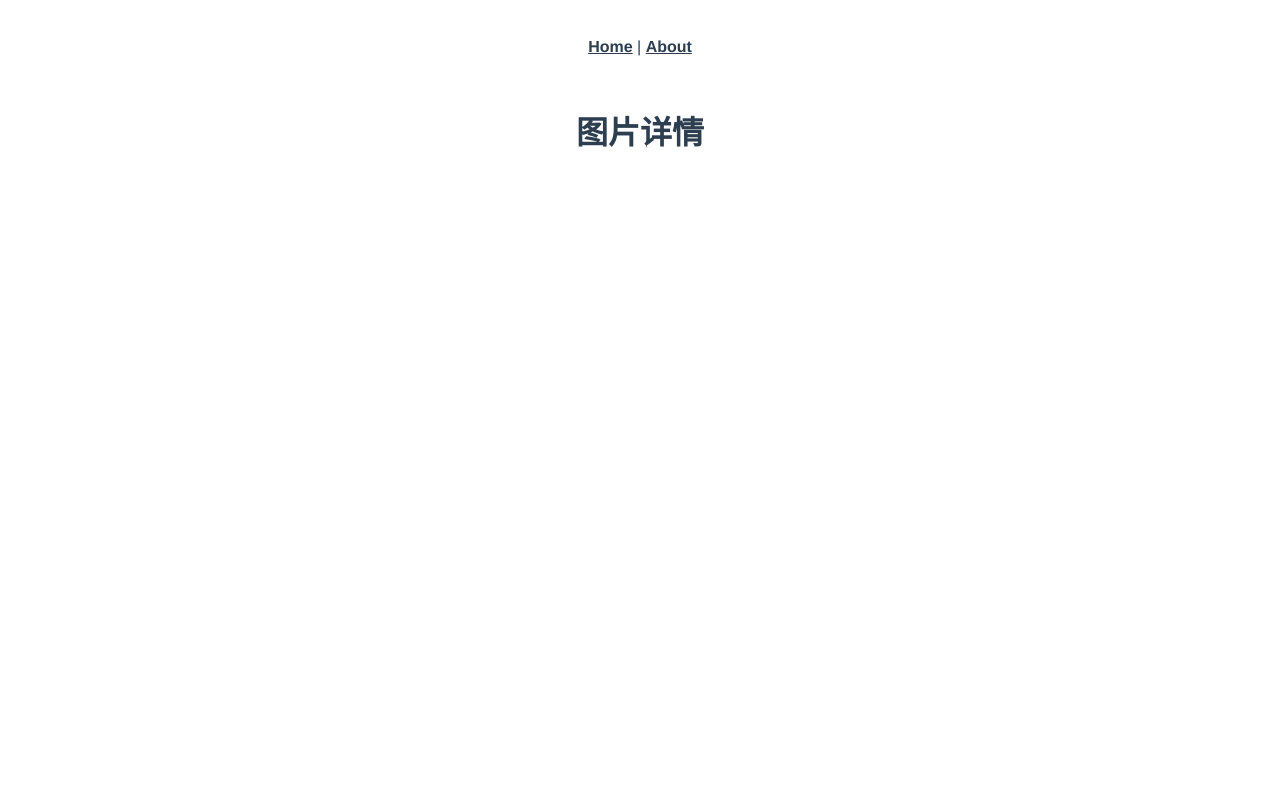
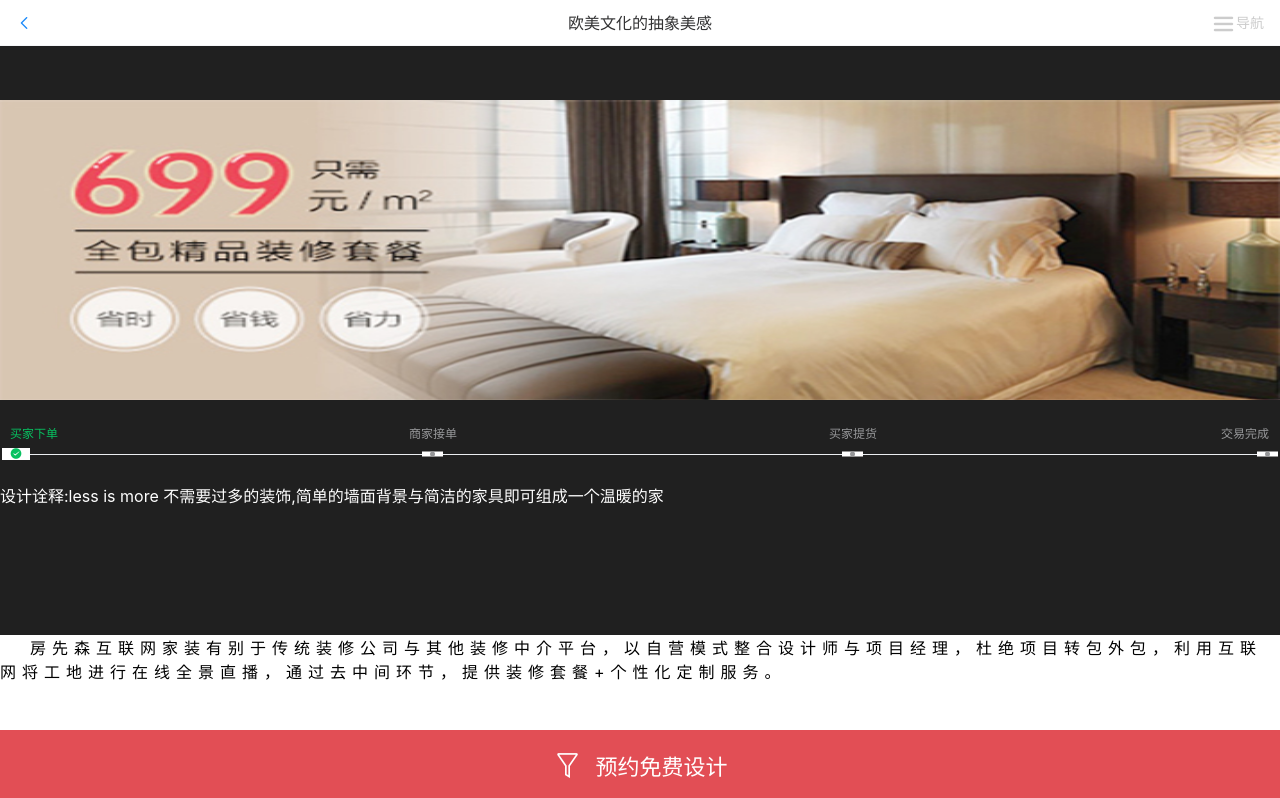
Before and after one commit to yx948556/2z, a Vue app: page /#/img in a window 1280 px wide. Shown: the top 798 px of the page. Built offline with nearby package versions, Linux system fonts and the light colour scheme.

Commit message:
gwh第一次提交,希望成功

```diff
--- a/package.json
+++ b/package.json
@@ -9,7 +9,7 @@
   "dependencies": {
     "node-sass": "^4.14.1",
     "sass-loader": "^7.3.1",
-    "vant": "^2.10.14",
+    "vant": "^2.11.0",
     "vue": "^2.6.11",
     "vue-router": "^3.2.0",
     "vuex": "^3.4.0"
--- a/src/App.vue
+++ b/src/App.vue
@@ -1,32 +1,19 @@
 <template>
   <div id="app">
-    <div id="nav">
-      <router-link to="/">Home</router-link> |
-      <router-link to="/about">About</router-link>
-    </div>
-    <router-view/>
+    <router-view></router-view>
   </div>
 </template>
 
 <style>
-#app {
-  font-family: Avenir, Helvetica, Arial, sans-serif;
-  -webkit-font-smoothing: antialiased;
-  -moz-osx-font-smoothing: grayscale;
-  text-align: center;
-  color: #2c3e50;
+* {
+  margin: 0;
+  padding: 0;
 }
-
-#nav {
-  padding: 30px;
-}
-
-#nav a {
-  font-weight: bold;
-  color: #2c3e50;
-}
-
-#nav a.router-link-exact-active {
-  color: #42b983;
+#app,
+body,
+html {
+  width: 100%;
+  height: 100%;
+  box-sizing: border-box;
 }
 </style>
--- a/src/main.js
+++ b/src/main.js
@@ -6,9 +6,9 @@ import store from './store'
 Vue.config.productionTip = false
 
 //配置vant组件
-// import Vant from 'vant';
-// import 'vant/lib/index.css';
-// Vue.use(Vant);
+import Vant from 'vant';
+import 'vant/lib/index.css';
+Vue.use(Vant);
 
 
 
--- a/src/views/2z/img.vue
+++ b/src/views/2z/img.vue
@@ -1,34 +1,151 @@
 <template>
-    <div>
-        <h1>图片详情</h1>
-    </div>
+  <div class="gwh_box">
+    <!-- 头部内容 -->
+    <header>
+      <van-nav-bar title="欧美文化的抽象美感" left-arrow>
+        <template #right>
+          <van-icon name="wap-nav" size="25" />
+          <p>导航</p>
+        </template>
+      </van-nav-bar>
+    </header>
+    <!-- 主要内容 -->
+    <main>
+      <div class="gwh_img">
+        <p>
+          <img src="@/assets/imgs/case1.jpg" alt />
+        </p>
+        <van-steps>
+          <van-step>买家下单</van-step>
+          <van-step>商家接单</van-step>
+          <van-step>买家提货</van-step>
+          <van-step>交易完成</van-step>
+        </van-steps>
+        <section>设计诠释:less is more 不需要过多的装饰,简单的墙面背景与简洁的家具即可组成一个温暖的家</section>
+        <div
+          class="gwh_font"
+        >房先森互联网家装有别于传统装修公司与其他装修中介平台，以自营模式整合设计师与项目经理，杜绝项目转包外包，利用互联网将工地进行在线全景直播，通过去中间环节，提供装修套餐+个性化定制服务。</div>
+      </div>
+      <van-swipe class="my-swipe" :autoplay="3000" indicator-color="white">
+        <van-swipe-item>
+          <img src="@/assets/imgs/case.jpg" alt />
+        </van-swipe-item>
+        <van-swipe-item>
+          <img src="@/assets/imgs/banner1.jpg" alt />
+        </van-swipe-item>
+        <van-swipe-item>
+          <img src="@/assets/imgs/banner2.jpg" alt />
+        </van-swipe-item>
+        <van-swipe-item>
+          <img src="@/assets/imgs/banner3.jpg" alt />
+        </van-swipe-item>
+      </van-swipe>
+    </main>
+    <!-- 尾部内容 -->
+    <footer>
+      <van-icon name="filter-o" size="30" />
+      <h4>预约免费设计</h4>
+    </footer>
+  </div>
 </template>
 
 <script>
 export default {
-    data() {
-        return {
-
-        };
-    },
-    created() {
-
-    },
-    mounted() {
-
-    },
-    methods: {
-
-    },
-    computed:{
-
-    },
-    components:{
-
-    }
+  data() {
+    return {};
+  },
+  created() {},
+  mounted() {},
+  methods: {},
+  computed: {},
+  components: {}
 };
 </script>
 
-<style scoped>
-
+<style scoped lang='scss'>
+.gwh_box {
+  width: 100%;
+  height: 100%;
+  position: relative;
+  //头部内容
+  header {
+    width: 100%;
+    height: 50px;
+    position: fixed;
+    top: 0;
+    .van-icon,
+    p {
+      color: #ccc;
+    }
+  }
+  //主要内容
+  main {
+    width: 100%;
+    height: 100%;
+    background: #ddd;
+    .gwh_img {
+      width: 100%;
+      height: 738px;
+      background: #202020;
+      overflow: hidden;
+      p {
+        width: 100%;
+        margin-top: 100px;
+        img {
+          width: 100%;
+          height: 300px;
+        }
+      }
+      .van-steps {
+        margin: 10px 0;
+        background: #202020;
+      }
+      section {
+        // padding: 20px;
+        width: 100%;
+        color: #fff;
+        font-size: 16px;
+      }
+    }
+    .gwh_font {
+      width: 100%;
+      height: 136px;
+      background: #fff;
+      margin-top: 10%;
+      text-indent: 30px;
+      font-size: 16px;
+      letter-spacing: 6px;
+    }
+    .my-swipe .van-swipe-item {
+      color: #fff;
+      font-size: 20px;
+      line-height: 150px;
+      text-align: center;
+      background-color: #39a9ed;
+      img {
+        width: 100%;
+      }
+    }
+  }
+  //尾部内容
+  footer {
+    width: 100%;
+    height: 70px;
+    background: #e24e55;
+    position: fixed;
+    bottom: 0;
+    display: flex;
+    align-items: center;
+    justify-content: center;
+    .van-icon {
+      color: #fff;
+    }
+    h4 {
+      font-weight: normal;
+      font-size: 22px;
+      margin-left: 1%;
+      color: #fff;
+    }
+  }
+}
 </style>
```
Also changed, not shown: 1 other file (tests, documents, lock files or other folders).
